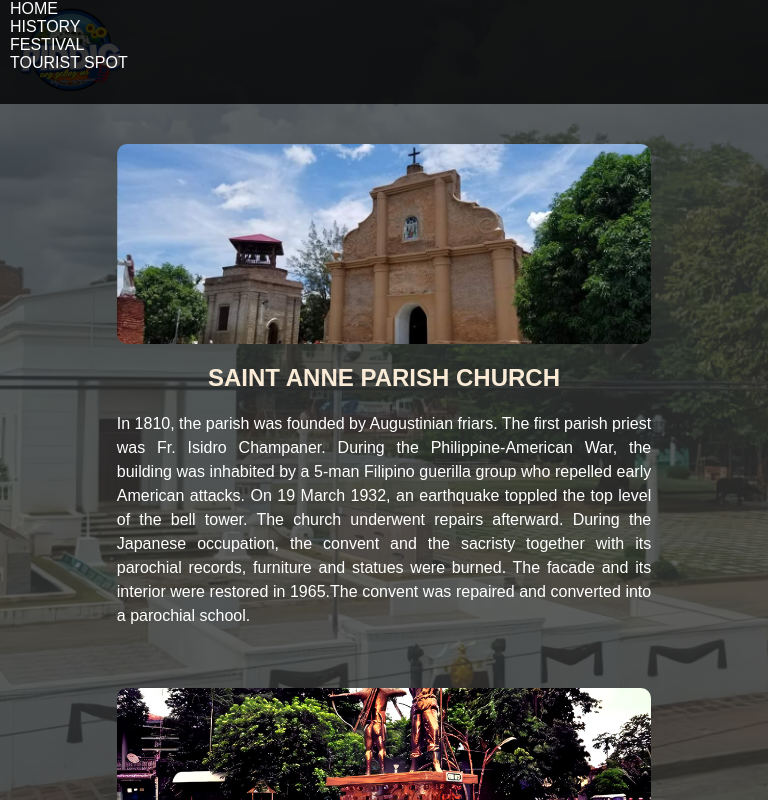
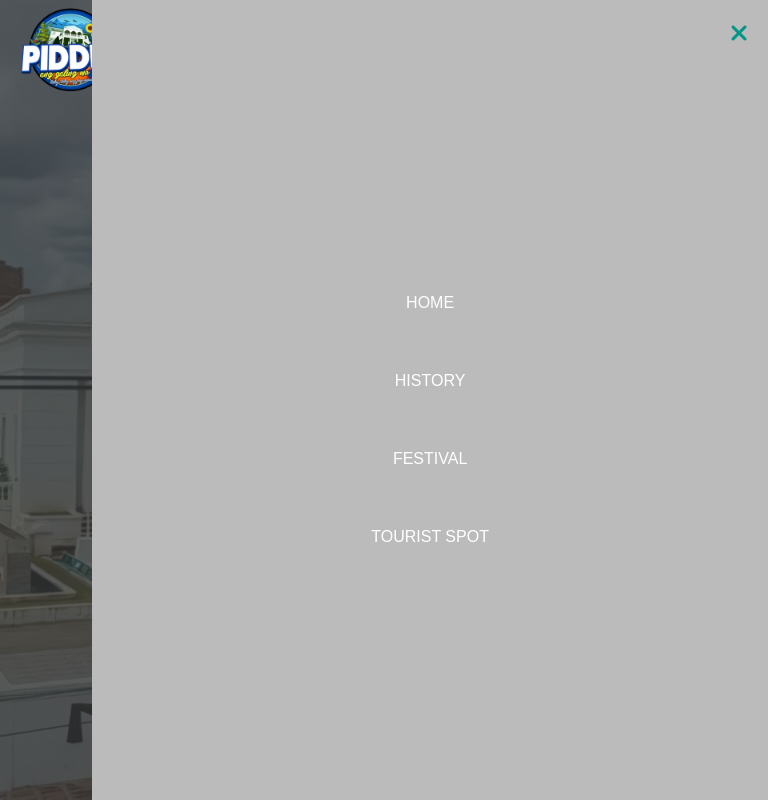
Before and after one commit to bartolomeiris/MidtermProject, a plain HTML site: page tourist.html in a window 768 px wide. Both pictures are taken after a click on the label 737 px from the left and 52 px from the top of the page. Shown: the top 800 px of the page. Drawn offline with Linux system fonts and the light colour scheme.

Commit message:
responsive

```diff
--- a/css/home.css
+++ b/css/home.css
@@ -11,6 +11,8 @@ body{
     height: 100vh;
     background-position: center;
     background-size: cover;
+    background-repeat: no-repeat;
+    background-attachment: fixed;
 }
 
 .nav-bar{
@@ -21,6 +23,10 @@ body{
     list-style: none;
     position: relative;
     padding: 0 20px;
+  }
+
+.logo {
+    width: 100px;
 }
 
 .logo img{
@@ -29,10 +35,11 @@ body{
 
 .menu{
     display: flex;
+    list-style: none;
 }
 
 .menu li{
-    padding-left: 30px;
+    margin: 0 10px;
 }
 
 .menu li a{
@@ -67,7 +74,7 @@ body{
     display: none;
 }
 
-.open-menu{
+  .open-menu{
     top: 50%;
     right: 20px;
     transform: translateY(-50%);
@@ -80,7 +87,7 @@ body{
 
 #check{
     display: none;
-}
+  }
 
 .content{
     flex-basis: 50%;
@@ -88,6 +95,7 @@ body{
 
 .col-card{
     display: flex;
+    flex-wrap: wrap;
     flex-direction: row;
     justify-content: center;
     margin-top: 50px;
@@ -154,13 +162,14 @@ h5{
     color: #fff;
 }
 
-@media screen and (max-width:600px) {
+@media screen and (max-width:768px) {
 
     body{
         background-repeat: no-repeat;
         background-attachment: fixed;
         height: 100%;
     }
+
     .menu{
         flex-direction: column;
         align-items: center;
@@ -189,6 +198,7 @@ h5{
     #check:checked ~ .menu{
         right: 0;
     }
+
     .container{
         display: flex;
         height: 88%;
@@ -207,70 +217,3 @@ h5{
         height: 400px;
     }
 }
-
-@media screen and (min-width:600px) and (max-width:768px){
-    body{
-        background-repeat: no-repeat;
-        background-attachment: fixed;
-        height: 100%;
-    }
-    .menu{
-        flex-direction: column;
-        align-items: center;
-        justify-content: center;
-        width: 88%;
-        height: 100vh;
-        position: fixed;
-        top: 0;
-        right: -100%;
-        z-index: 100;
-        background-color: rgb(188, 187, 187);
-        transition: all 0.2s ease-in-out;
-    }
-    .menu li{
-        margin-top: 20px;
-    }
-
-    .menu li a{
-        padding: 30px;
-    }
-
-    .open-menu, .close-menu{
-        display: block;
-    }
-
-    #check:checked ~ .menu{
-        right: 0;
-    }
-    .container{
-        display: flex;
-        height: 88%;
-        flex-flow: column wrap;
-        justify-content: center;
-        align-items: center;
-    }
-    .col-card{
-        display: flex;
-        align-items:flex-start;
-        flex-flow: column wrap;
-        justify-content: center;
-    }
-
-}
-
-@media screen and (min-width:768px) {
-    body{
-        background-repeat: no-repeat;
-        background-attachment: fixed;
-        height: 100%;
-    }
-
-    .container{
-        display: flex;
-        height: 88%;
-        justify-content: center;
-        align-items: center;
-    }
-
-
-}
--- a/css/tourist.css
+++ b/css/tourist.css
@@ -140,33 +140,33 @@
     body{
       background-repeat: no-repeat;
       background-attachment: fixed;
-      height: 100%;
   }
-    .menu {
-      display: none;
+  .menu{
     flex-direction: column;
-      position: absolute;
+    align-items: center;
+    justify-content: center;
+    width: 88%;
+    height: 100vh;
+    position: fixed;
     top: 0;
-      left: 0;
-      width: 100%;
-      height: 100%;
-      background-color: rgba(0, 0, 0, 0.8);
-      z-index: 1;
+    right: -100%;
+    z-index: 100;
+    background-color: rgb(188, 187, 187);
+    transition: all 0.2s ease-in-out;
+}
+.menu li{
+    margin-top: 40px;
 }
 
-    .open-menu {
+.menu li a{
+    padding: 10px;
+}
+
+.open-menu, .close-menu{
     display: block;
 }
 
-    #check:checked ~ .menu {
-      display: flex;
-    }
-
-    #check:checked ~ .open-menu {
-      display: none;
-    }
-
-    #check:checked ~ .close-menu {
-      display: block;
+#check:checked ~ .menu{
+    right: 0;
 }
   }
```
Lines whose indentation alone changed are shown as unchanged.
